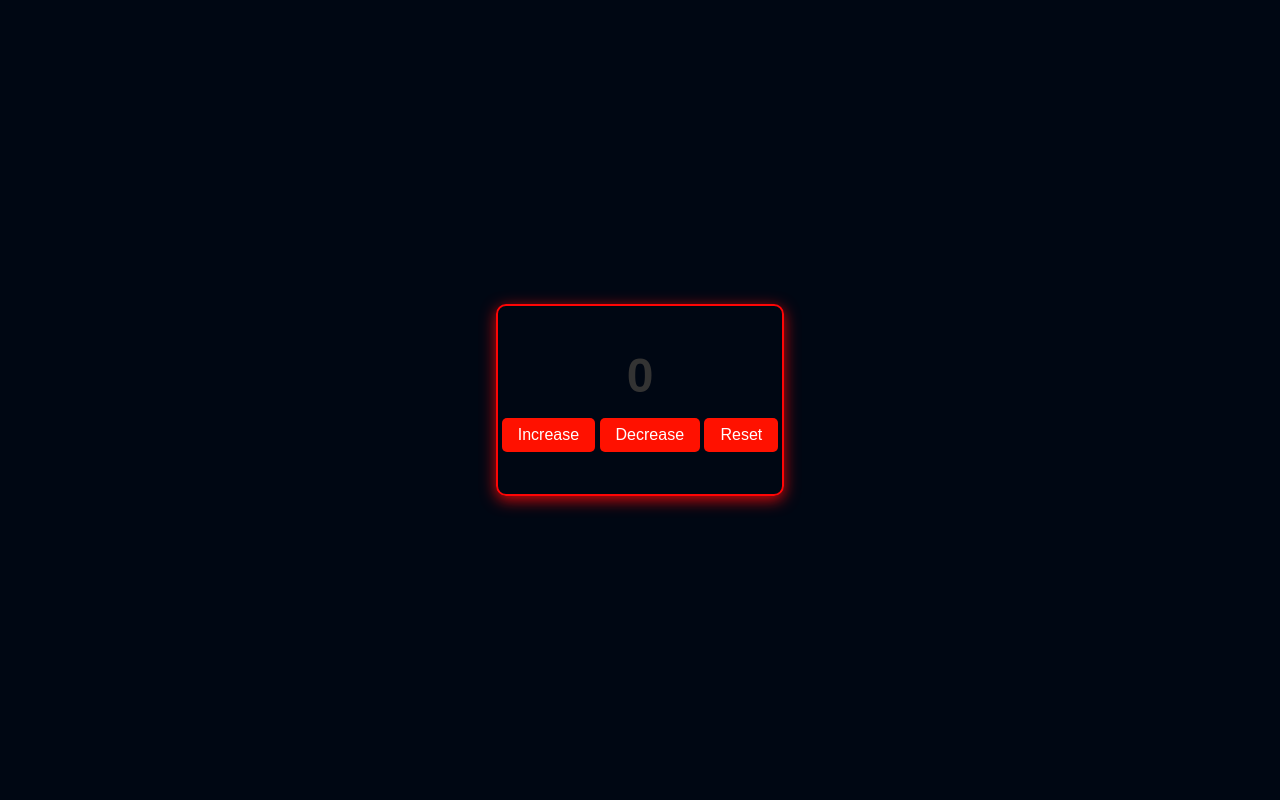
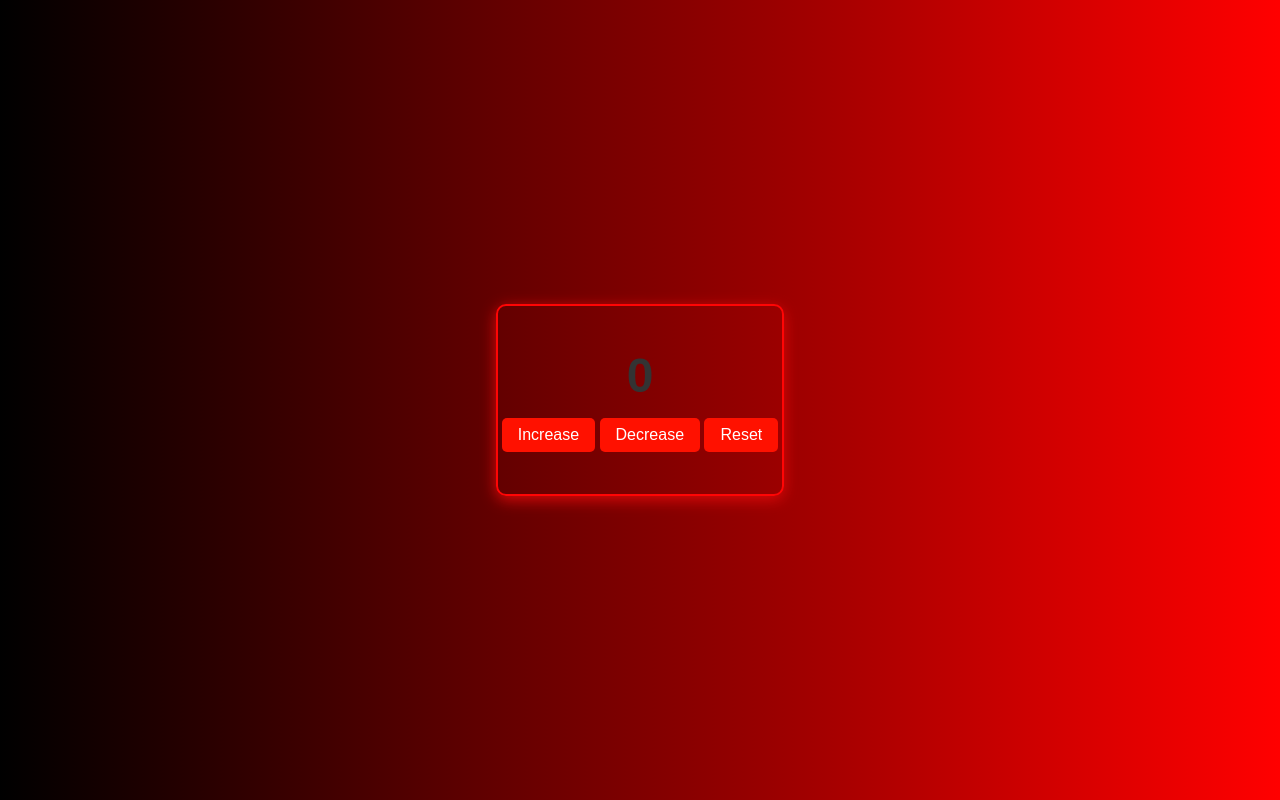
Before and after one commit to abhisheksk13/js-DOM, a plain HTML site: page index.html in a window 1280 px wide. Drawn offline with Linux system fonts and the light colour scheme.

Commit message:
second commit

```diff
--- a/style.css
+++ b/style.css
@@ -8,7 +8,7 @@ html,
 body{
     height: 100%;
     width: 100%;
-    /* background-color: black; */
+    background:linear-gradient(90deg, black,red);
     display: flex;
     align-items: center;
     justify-content: center;
```
